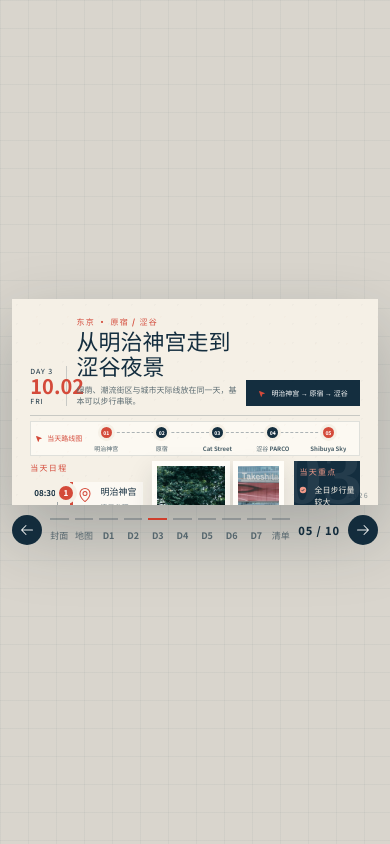
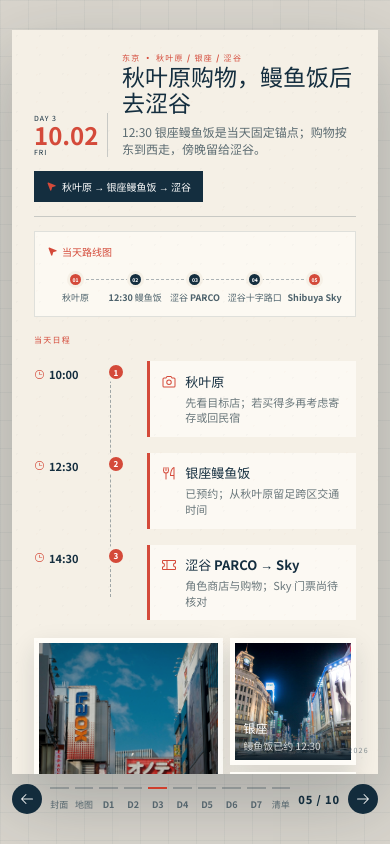
Before and after one commit to Lzm1645/japan-trip-visual-plan, a React (Vite) app: page / in a window 390 px wide. Both pictures are taken after a click on the button "D3". Built offline with nearby package versions, Linux system fonts and the light colour scheme.

Commit message:
Update Japan trip deck with latest bookings and route

```diff
--- a/src/App.jsx
+++ b/src/App.jsx
@@ -22,116 +22,114 @@
   {
     date: "09.30",
     weekday: "WED",
-    city: "东京 · 浅草",
-    title: "抵达东京，先把浅草走熟",
-    lead: "落地后只安排一条轻松线路：机场 → 酒店 → 隅田川 → 浅草夜景。",
-    route: "成田机场 → 吾妻桥 → 浅草寺",
-    mapStops: ["成田 T1", "吾妻桥民宿", "隅田川", "浅草寺"],
+    city: "东京 · 银座 / 吾妻桥",
+    title: "抵达东京，银座和牛晚餐",
+    lead: "首晚已有银座晚餐预订，进城和行李优先；浅草夜景留作有余力时的加项。",
+    route: "成田机场 → 银座晚餐 → 吾妻桥",
+    mapStops: ["成田 T1", "银座寄存 / 晚餐", "吾妻桥住宿"],
     geoStops: [
       ["成田机场 T1", 35.7720, 140.3929],
+      ["银座晚餐区域", 35.6717, 139.7650],
       ["吾妻桥民宿", 35.7107, 139.8016],
-      ["隅田川", 35.7101, 139.7967],
-      ["浅草寺", 35.7148, 139.7967],
     ],
     schedule: [
-      ["14:00", "成田机场 T1", "入境、取行李，搭车进市区", AirplaneTilt],
-      ["17:00", "浅草 / 吾妻桥", "入住后沿隅田川散步", Bed],
-      ["19:00", "雷门 · 浅草寺", "看夜景，晚餐选鳗鱼饭或居酒屋", MapPin],
+      ["14:00", "成田机场 T1", "入境、取行李；出关时间不能当成落地时间", AirplaneTilt],
+      ["傍晚", "直达银座或先去民宿", "若晚餐仍是 18:00，优先直达银座并寄存行李", Bed],
+      ["待核对", "银座和牛晚餐", "群里曾订 18:00，也讨论过改晚；以订单时间为准", ForkKnife],
     ],
     photos: [
       ["narita-airport.jpg", "成田机场", "落地与进城"],
-      ["tokyo-skytree.jpg", "隅田川沿岸", "吾妻桥可见晴空塔"],
-      ["sensoji-unsplash.jpg", "浅草寺", "晚间灯光更安静"],
+      ["ginza-jnto.jpg", "银座", "晚餐后再去吾妻桥入住"],
+      ["tokyo-skytree.jpg", "吾妻桥", "首晚有余力再散步"],
     ],
-    notes: ["优先查看浅草方向 Access 特急", "第一晚不安排跨区移动", "住宿：吾妻桥民宿"],
-    reserve: "机场交通与首晚住宿",
+    notes: ["18:00 预订与航班延误冲突风险高", "先核对可否改至 19:30 后", "首晚不再塞浅草寺和 Bar Lupin"],
+    reserve: "银座和牛最终时间、晚到规则",
     accent: "#cf3f2d",
   },
   {
     date: "10.01",
     weekday: "THU",
-    city: "东京 · 上野 / 秋叶原 / 银座",
-    title: "古寺、动漫与银座文豪之夜",
-    lead: "白天从江户文化走到动漫街区，傍晚转入银座购物，以 Bar Lupin 收尾。",
-    route: "浅草 → 上野 → 秋叶原 → 银座",
-    mapStops: ["浅草", "上野博物馆", "秋叶原", "银座购物", "Bar Lupin"],
+    city: "东京 · 浅草 / 上野 / 银座",
+    title: "浅草海鲜丼、博物馆与银座",
+    lead: "围绕已约的 11:45 海鲜丼安排浅草上午；下午看一个馆，晚间购物和 Bar Lupin。",
+    route: "浅草 → 上野 → 银座",
+    mapStops: ["浅草寺 / 海鲜丼", "上野博物馆", "银座购物", "Bar Lupin"],
     geoStops: [
-      ["浅草寺", 35.7148, 139.7967],
+      ["浅草寺 / 海鲜丼区域", 35.7148, 139.7967],
       ["东京国立博物馆", 35.7188, 139.7765],
-      ["秋叶原", 35.6984, 139.7731],
       ["银座购物", 35.6717, 139.7650],
       ["Bar Lupin", 35.6716, 139.7638],
     ],
     schedule: [
-      ["08:30", "浅草寺", "雷门、仲见世、神社与御朱印", MapPin],
-      ["10:30", "东京国立博物馆", "本馆与东洋馆，预留 2 小时", Ticket],
-      ["15:00", "秋叶原 → 银座", "17:30 银座购物，19:15 New Torigin，20:30 Bar Lupin", Camera],
+      ["08:30", "浅草寺 → 海鲜丼", "雷门与仲见世；11:45 浅草海鲜丼已预约", ForkKnife],
+      ["13:30", "上野博物馆", "选东京国立博物馆等一个馆，预留约 2 小时", Ticket],
+      ["17:00", "银座购物 → Bar Lupin", "晚餐灵活安排；酒吧视排队和营业情况", Camera],
     ],
     photos: [
       ["sensoji.jpg", "浅草寺", "清晨先避开人流"],
       ["tokyo-national-museum-real.jpg", "东京国立博物馆", "上野公园内的本馆"],
-      ["ginza-jnto.jpg", "银座与 Bar Lupin", "先购物，后进入文豪酒吧"],
+      ["ginza-jnto.jpg", "银座与 Bar Lupin", "购物和酒吧留给晚间"],
     ],
-    notes: ["购物二选一：三越＋GINZA SIX，或三丽鸥＋Loft＋UNIQLO", "晚餐：New Torigin 烧鸟与釜饭", "Lupin 现金结算；入店先询问拍照规则"],
-    reserve: "博物馆开放时间；Bar Lupin 当日营业",
+    notes: ["海鲜丼 11:45 已预约，核对店名与订单", "秋叶原移到 10/2 上午", "Lupin 不保证入座；先核对营业与支付规则"],
+    reserve: "海鲜丼订单；博物馆和 Lupin 营业",
     accent: "#194b68",
   },
   {
     date: "10.02",
     weekday: "FRI",
-    city: "东京 · 原宿 / 涩谷",
-    title: "从明治神宫走到涩谷夜景",
-    lead: "绿荫、潮流街区与城市天际线放在同一天，基本可以步行串联。",
-    route: "明治神宫 → 原宿 → 涩谷",
-    mapStops: ["明治神宫", "原宿", "Cat Street", "涩谷 PARCO", "Shibuya Sky"],
+    city: "东京 · 秋叶原 / 银座 / 涩谷",
+    title: "秋叶原购物，鳗鱼饭后去涩谷",
+    lead: "12:30 银座鳗鱼饭是当天固定锚点；购物按东到西走，傍晚留给涩谷。",
+    route: "秋叶原 → 银座鳗鱼饭 → 涩谷",
+    mapStops: ["秋叶原", "12:30 鳗鱼饭", "涩谷 PARCO", "涩谷十字路口", "Shibuya Sky"],
     geoStops: [
-      ["明治神宫", 35.6764, 139.6993],
-      ["原宿", 35.6702, 139.7027],
-      ["Cat Street", 35.6659, 139.7071],
+      ["秋叶原", 35.6984, 139.7731],
+      ["银座鳗鱼饭", 35.6717, 139.7650],
       ["涩谷 PARCO", 35.6620, 139.6988],
+      ["涩谷十字路口", 35.6595, 139.7005],
       ["Shibuya Sky", 35.6584, 139.7016],
     ],
     schedule: [
-      ["08:30", "明治神宫", "清晨参拜，慢走林荫参道", MapPin],
-      ["10:30", "竹下通 / Cat Street", "原宿逛街，12:30 午餐", Camera],
-      ["14:00", "涩谷 PARCO", "16:30 登 Shibuya Sky，晚餐和牛烧肉", Ticket],
+      ["10:00", "秋叶原", "先看目标店；若买得多再考虑寄存或回民宿", Camera],
+      ["12:30", "银座鳗鱼饭", "已预约；从秋叶原留足跨区交通时间", ForkKnife],
+      ["14:30", "涩谷 PARCO → Sky", "角色商店与购物；Sky 门票尚待核对", Ticket],
     ],
     photos: [
-      ["meiji-shrine-unsplash.jpg", "明治神宫", "安静的森林参道"],
-      ["takeshita-street-unsplash.jpg", "竹下通", "原宿最直接的街区印象"],
+      ["akihabara-unsplash.jpg", "秋叶原", "上午逛目标店"],
+      ["ginza-jnto.jpg", "银座", "鳗鱼饭已约 12:30"],
       ["shibuya-crossing-unsplash.jpg", "涩谷", "十字路口与城市夜景"],
     ],
-    notes: ["全日步行量较大", "Shibuya Sky 建议日落前入场", "晚餐：涩谷和牛烧肉"],
-    reserve: "Shibuya Sky 时段票",
+    notes: ["鳗鱼饭改约与取消期限要看订单", "明治神宫与原宿降为可选，不挤占购物", "东京大阪烧预订已取消"],
+    reserve: "鳗鱼饭订单；Shibuya Sky 门票",
     accent: "#d44a3a",
   },
   {
     date: "10.03",
     weekday: "SAT",
     city: "东京 → 京都",
-    title: "新干线越过富士山，住进京都",
-    lead: "上午从东京站出发，车上吃便当看富士山；下午把清水寺到祇园走成一条线。",
-    route: "东京站 → 京都站 → 清水寺 → 祇园",
-    mapStops: ["东京站", "富士山车窗", "京都站", "清水寺", "祇园"],
+    title: "新干线到京都，晚上已约居酒屋",
+    lead: "上午乘车，下午走清水寺与二三年坂；19:00 京都居酒屋是当天的时间锚点。",
+    route: "东京站 → 京都站 → 清水寺 → 居酒屋",
+    mapStops: ["东京站", "富士山车窗", "京都站", "清水寺", "19:00 居酒屋"],
     geoStops: [
       ["东京站", 35.6812, 139.7671],
       ["新富士附近", 35.1614, 138.6764],
       ["京都站", 34.9858, 135.7588],
       ["清水寺", 34.9949, 135.7850],
-      ["祇园", 35.0037, 135.7752],
+      ["东山居酒屋区域", 35.0005, 135.7805],
     ],
     schedule: [
       ["09:30", "东京站", "丸之内站舍、百货地下街与车站便当", MapPin],
       ["11:00", "东海道新干线", "选 D / E 连座，E 座窗边看富士山", Train],
-      ["14:30", "清水寺 → 祇园", "二三年坂、八坂塔、鸭川与京都纪念餐", ForkKnife],
+      ["14:30", "清水寺 → 二三年坂", "先看开放景点，再沿东山下行；19:00 居酒屋已约", ForkKnife],
     ],
     photos: [
       ["tokyo-station-real.jpg", "东京站", "丸之内红砖站舍"],
       ["fuji-train-unsplash.jpg", "东海道新干线", "天气允许时从 E 座看富士山"],
-      ["gion-night-pexels.jpg", "祇园", "东山散步后的古都夜色"],
+      ["gion-night-pexels.jpg", "京都夜晚", "居酒屋结束后再散步"],
     ],
-    notes: ["大件行李可提前寄往大阪，仅带一晚小包去京都", "清水寺必须先于二三年坂", "住宿：京都町屋 / 别墅"],
-    reserve: "东京 → 京都指定席；京都纪念餐",
+    notes: ["大件行李可寄往大阪，京都只带一晚小包", "清水寺放在商店街与晚餐之前", "19:00 居酒屋已约；核对店名和取消规则"],
+    reserve: "新干线指定席；京都居酒屋订单",
     accent: "#194b68",
   },
   {
@@ -139,7 +137,7 @@
     weekday: "SUN",
     city: "京都 → 大阪",
     title: "京都清晨，大阪泡汤与夜食",
-    lead: "趁清晨走过千本鸟居，中午抵达大阪；下午把新世界、泡汤和道顿堀连起来。",
+    lead: "清晨看千本鸟居，中午到大阪；新世界与泡汤保留，晚上不设硬性餐厅时段。",
     route: "伏见稻荷 → 难波 → 新世界 → 道顿堀",
     mapStops: ["伏见稻荷", "大阪高津", "新世界", "SPA WORLD", "道顿堀"],
     geoStops: [
@@ -152,14 +150,14 @@
     schedule: [
       ["06:30", "伏见稻荷", "千本鸟居走到奥社附近，不必登顶", MapPin],
       ["11:00", "京都 → 大阪", "入住高津民宿，午餐安排新世界串炸", Train],
-      ["14:30", "SPA WORLD → 道顿堀", "泡汤约 2 小时；大阪烧、大丸与 BOOKOFF 按体力选择", ForkKnife],
+      ["14:30", "SPA WORLD → 道顿堀", "泡汤约 2 小时；晚餐按抵达和体力选择", ForkKnife],
     ],
     photos: [
       ["fushimi-inari-pexels.jpg", "伏见稻荷", "清晨的千本鸟居"],
       ["onsen-pexels.jpg", "SPA WORLD", "连续步行后的恢复时段"],
       ["dotonbori-unsplash.jpg", "道顿堀", "大阪烧、章鱼烧与夜景"],
     ],
-    notes: ["午餐可选新世界串炸或黑门しゃぶ笑寿喜烧", "SPA WORLD 10:00 后营业；纹身限制严格", "晚间顺路：大丸心斋桥、BOOKOFF、格力高"],
+    notes: ["午餐可选新世界串炸", "SPA WORLD 开放与纹身规则临近核对", "不为 17:30 大阪烧赶路；道顿堀晚间自由吃"],
     reserve: "京都 → 大阪交通；SPA WORLD 当日信息",
     accent: "#cf3f2d",
   },
@@ -168,7 +166,7 @@
     weekday: "MON",
     city: "大阪 · USJ",
     title: "星期一完整留给环球影城",
-    lead: "不移动行李、不叠加城市景点，从开园一直留到万圣节夜场结束。",
+    lead: "USJ 仍是全天主角；同行人想晚餐吃大阪烧，但排队不能挤掉万圣节夜场。",
     route: "高津 → 环球城 → USJ",
     mapStops: ["大阪高津", "环球城", "任天堂世界", "哈利·波特", "万圣节夜场"],
     geoStops: [
@@ -188,8 +186,8 @@
       ["hogwarts-usj-pexels.jpg", "哈利·波特魔法世界", "午后与夜间氛围都值得保留"],
       ["usj-globe-unsplash.jpg", "USJ 万圣节", "留到夜场结束再离园"],
     ],
-    notes: ["入园后立刻绑定门票并确认整理券", "主题餐错峰；穿适合全天步行的鞋", "万圣惊魂夜覆盖本次旅行日期"],
-    reserve: "Studio Pass + 含任天堂时段的 Express Pass",
+    notes: ["入园后绑定门票并确认整理券", "园内主题餐错峰，晚间留给万圣节", "同行四人大阪烧为候选；太晚或排队久就改天"],
+    reserve: "USJ 门票 / Express；大阪烧未预约",
     accent: "#194b68",
   },
   {
@@ -392,7 +390,7 @@
           <Photo key={photo[0]} item={photo} large={index === 0} />
         ))}
       </div>
-      <span className="cover-stamp">行程视觉版<br />V2.0</span>
+      <span className="cover-stamp">群聊更新版<br />V3.0</span>
     </section>
   );
 }
@@ -443,7 +441,7 @@
           </ul>
           <div className="reserve">
             <Ticket />
-            <div><span>建议提前确认</span><strong>{day.reserve}</strong></div>
+            <div><span>预订状态 / 待确认</span><strong>{day.reserve}</strong></div>
           </div>
           <div className="weather-note">
             <span>穿着提示</span>
@@ -457,9 +455,9 @@
 
 function Checklist() {
   const groups = [
-    ["先订", ["USJ 门票与含任天堂时段的 Express Pass", "Shibuya Sky 日落时段票", "东京 → 京都 D / E 连座", "京都纪念餐"]],
-    ["出发前确认", ["Bar Lupin 营业信息与现金", "SPA WORLD 维护与开放信息", "Rapi:t 机场交通", "博物馆开放时段"]],
-    ["行李策略", ["东京可将大行李直送大阪", "京都只带一晚随身包", "USJ 当天只带小包", "返程预留机场购物时间"]],
+    ["已预约，核对订单", ["9/30 银座和牛：最终时间与晚到规则", "10/1 11:45 浅草海鲜丼", "10/2 12:30 银座鳗鱼饭", "10/3 19:00 京都居酒屋"]],
+    ["尚待确认", ["USJ 门票与任天堂时段 Express", "Shibuya Sky 日落时段票", "东京 → 京都 D / E 连座", "10/5 大阪烧不能预约，排队视体力"]],
+    ["现场动线", ["首晚若仍 18:00 预约，直达银座寄存行李", "京都只带一晚随身包", "Lupin 和 SPA WORLD 核对营业规则", "10/6 提前抵达关西机场"]],
   ];
   return (
     <section className="slide checklist-slide">
@@ -493,7 +491,12 @@
 export function App() {
   const total = days.length + 3;
   const [page, setPage] = useState(0);
+  const deckRef = useRef(null);
   const safeSetPage = (next) => setPage(Math.max(0, Math.min(total - 1, next)));
+
+  useEffect(() => {
+    if (deckRef.current) deckRef.current.scrollTop = 0;
+  }, [page]);
 
   useEffect(() => {
     const onKey = (event) => {
@@ -513,7 +516,7 @@
 
   return (
     <main className="prototype-shell">
-      <div className="deck">
+      <div className="deck" ref={deckRef}>
         {content}
         <div className="deck-corner">JP · 2026</div>
       </div>
--- a/src/styles.css
+++ b/src/styles.css
@@ -795,3 +795,71 @@
   .arrow-button { width: 30px; height: 30px; }
   .page-dots button { height: 24px; }
 }
+
+@media (max-width: 800px) {
+  .prototype-shell { display: flex; flex-direction: column; align-items: center; justify-content: center; }
+  .deck,
+  .deck-nav { width: calc(100vw - 24px); }
+  .deck { height: calc(100vh - 100px); aspect-ratio: auto; overflow-y: auto; }
+  .slide { position: relative; min-height: 100%; padding: 22px; }
+  .cover-slide { grid-template-columns: 1fr; gap: 20px; }
+  .cover-copy h1 { font-size: 30px; }
+  .cover-date { font-size: 18px; }
+  .cover-route { margin: 24px 0 18px; }
+  .cover-meta { font-size: 12px; }
+  .cover-gallery { height: 230px; }
+  .cover-stamp { display: none; }
+  .map-slide { display: block; }
+  .map-slide-head { display: block; }
+  .map-slide-head h2 { font-size: 28px; }
+  .map-slide-head p { font-size: 12px; }
+  .map-legend { margin-top: 10px; font-size: 10px; }
+  .map-layout { display: block; margin-top: 14px; }
+  .interactive-map { height: 340px; }
+  .map-day-panel { margin-top: 12px; padding: 18px; }
+  .map-day-tabs { margin-top: 12px; }
+  .map-day-tabs button strong { font-size: 12px; }
+  .map-day-tabs button em,
+  .map-route-detail ol { font-size: 10px; }
+  .map-route-detail { margin-top: 14px; padding-top: 12px; }
+  .map-route-detail h3 { font-size: 18px; }
+  .day-slide { display: block; }
+  .slide-head { grid-template-columns: 74px 1fr; gap: 14px; padding-bottom: 14px; }
+  .slide-head h2 { font-size: 23px; }
+  .slide-head p { font-size: 12px; }
+  .date-block strong { font-size: 24px; }
+  .route-chip { grid-column: 1 / -1; width: fit-content; font-size: 10px; }
+  .daily-route-map { display: block; margin: 14px 0; padding: 12px; }
+  .route-map-label { font-size: 10px; }
+  .route-map-stops { margin-top: 12px; }
+  .route-map-stop strong { font-size: 9px; }
+  .day-grid { display: block; }
+  .timeline-item { margin-top: 16px; }
+  .time { font-size: 11px; }
+  .activity strong { font-size: 13px; }
+  .activity span { font-size: 11px; }
+  .photo-grid { height: 260px; margin: 18px 0; }
+  .photo-card figcaption strong { font-size: 12px; }
+  .photo-card figcaption span { font-size: 10px; }
+  .day-aside { min-height: 220px; padding: 18px; }
+  .day-aside ul { margin: 16px 0; }
+  .day-aside li { margin-bottom: 8px; font-size: 12px; }
+  .reserve { padding: 12px 0; }
+  .reserve span,
+  .weather-note span { font-size: 10px; }
+  .reserve strong,
+  .weather-note strong { font-size: 12px; }
+  .weather-note { padding-top: 12px; }
+  .checklist-slide { display: block; }
+  .checklist-slide header { max-width: none; }
+  .checklist-slide h2 { font-size: 28px; }
+  .checklist-slide header p { font-size: 12px; }
+  .check-grid { grid-template-columns: 1fr; gap: 12px; margin: 18px 0; }
+  .check-grid article { padding: 20px; }
+  .check-grid h3 { margin-bottom: 12px; font-size: 18px; }
+  .check-grid label { margin: 9px 0; font-size: 12px; }
+  .final-route { display: flex; flex-wrap: wrap; gap: 12px; }
+  .final-route i { display: none; }
+  .final-route strong { font-size: 12px; }
+  .final-route span { font-size: 10px; }
+}
```
Also changed, not shown: 2 other files (tests, documents, lock files or other folders).
